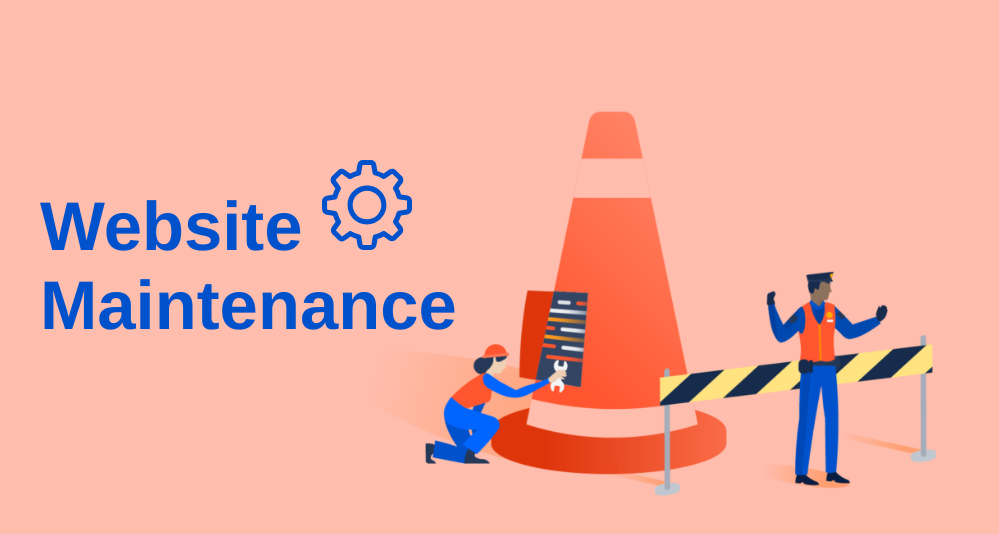
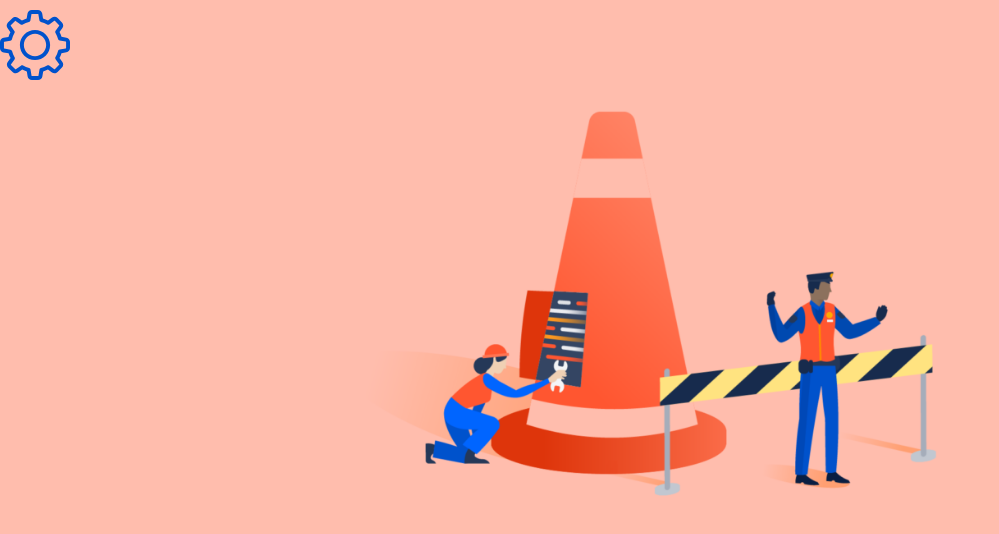
Before and after one commit to im-sad-im/portpolio-website, a plain HTML site: page index.html in a window 1280 px wide. Shown: the whole page, without its empty margins (0-999 px from the left). Drawn offline with Linux system fonts and the light colour scheme.

Commit message:
Maintenance

```diff
--- a/css/style.css
+++ b/css/style.css
@@ -7,35 +7,16 @@
 
 body {
     font-family:  'Helvetica Neue', sans-serif;
-    background-image: url(../img/maintenance.png);
+    background: url(../img/maintenance.png) no-repeat #ffbdad ;
     background-size: cover;
-    background-repeat: no-repeat;
-    background-position: fixed;
-    background-color: #ffbdad;
-}
-span{
-    font-size: 4.3rem;
-    color: #0052cc;
-    font-weight: 700 ;
-}
-.hero {
-    margin: 150px 0 0 40px;
-    /* flex-direction: column; */
 }
 
-.title {
-    display: inline-block;
-    width: 450px;
-}
-svg {
-    color : #0052cc;
-}
 img {
     transform: rotate();
 }
 
 #setting {
-    width: 90px;
+    width: 70px;
     animation: rotate .1s ease-out infinite alternate;
     margin-top: 10px;
 }
--- a/index.html
+++ b/index.html
@@ -8,12 +8,7 @@
     <link rel="stylesheet" href="css/style.css">
 </head>
 <body>
-    <div class="hero">
-        <div class="title">
-            <span> Website </span>
-            <img src="img/setting.svg" id="setting" class="setting-svg" alt="">
-            <span>Maintenance</span>
-        </div>
-    </div>
+    <!-- Maintenance -->
+    <img src="/img/setting.svg" class="svg-setting" id="setting">
 </body>
 </html>
```
